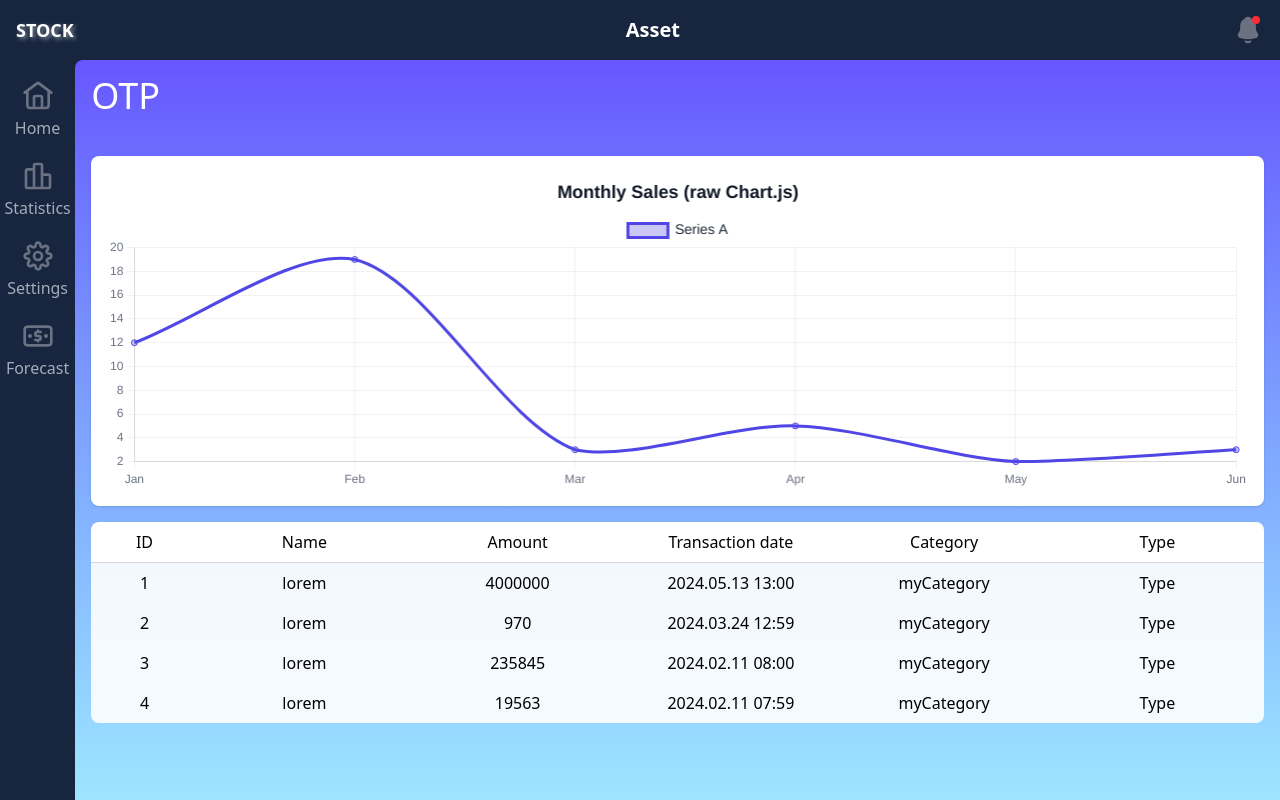
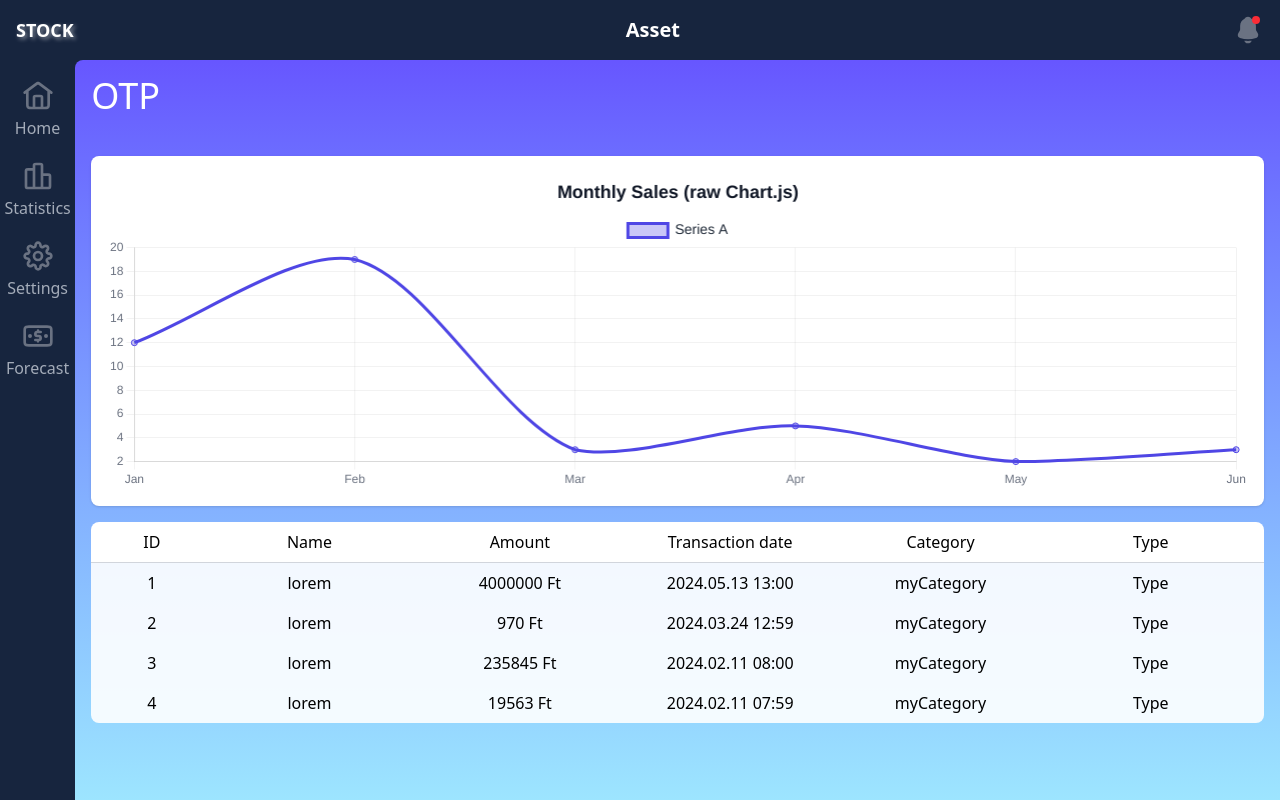
Before and after one commit to FinanceOrg/StockReact, a Next.js app: page /assets/1 in a window 1280 px wide. Built offline with nearby package versions, Linux system fonts and the light colour scheme.

Commit message:
Reformated AssetTransactions component

```diff
--- a/components/AssetTransactions.tsx
+++ b/components/AssetTransactions.tsx
@@ -1,8 +1,14 @@
 import clsx from "clsx";
 
-type AssetTransactionHeader = {
+type AssetType = 'id' | 'name' | 'value' | 'date' | 'category' | 'type';
+
+type AssetTransaction = {
+    value: string;
     name: string;
+    headerClass: string;
+    dataClass: string;
     class: string;
+    visibleInMobile: boolean;
 }
 
 type AssetTransactionData = {
@@ -15,13 +21,13 @@ type AssetTransactionData = {
 }
 
 export default function AssetTransactions() {
-    const header: AssetTransactionHeader[] = [
-        { name: 'ID', class: 'col-span-1'},
-        { name: 'Name', class: 'col-span-2'},
-        { name: 'Amount', class: 'col-span-2'},
-        { name: 'Transaction date', class: 'col-span-2'},
-        { name: 'Category', class: 'col-span-2'},
-        { name: 'Type', class: 'col-span-2'},
+    const meta: AssetTransaction[] = [
+        { value: 'id', name: 'ID', headerClass: '', dataClass: '' ,class: 'basis-1/11', visibleInMobile: false },
+        { value: 'name', name: 'Name', headerClass: '', dataClass: 'basis-1/2 font-bold sm:font-normal' ,class: 'sm:basis-2/11', visibleInMobile: true  },
+        { value: 'value', name: 'Amount', headerClass: '', dataClass: 'basis-1/2 text-right' ,class: 'sm:basis-2/11', visibleInMobile: true  },
+        { value: 'date', name: 'Transaction date', headerClass: '', dataClass: 'basis-full' ,class: 'sm:basis-2/11', visibleInMobile: true  },
+        { value: 'category', name: 'Category', headerClass: '', dataClass: '' ,class: 'basis-2/11', visibleInMobile: false  },
+        { value: 'type', name: 'Type', headerClass: '', dataClass: '' ,class: 'basis-2/11', visibleInMobile: false  },
     ]
 
     const data: AssetTransactionData[] = [
@@ -31,33 +37,42 @@ export default function AssetTransactions() {
         {id: 4, name: 'lorem', value: 19563, date: '2024.02.11 07:59', category: 'myCategory', type: 'Type'},
     ]
 
-    const dataKeys = Object.keys(data[0]) as (keyof AssetTransactionData)[]
-    // 'Category', 'Type'];
+    //const dataKeys = Object.keys(data[0]) as (keyof AssetTransactionData)[]
     return(
-        <div>
-            <div className="grid grid-cols-11 bg-white rounded-t-lg border-b border-gray-300">
+        <div className="mb-4">
+            <div className="hidden sm:flex bg-white rounded-t-lg border-b border-gray-300 justify-center px-2">
                 {
-                    header.map((item, index) => (
+                    meta.map((item, index) => (
                         <div key={index} className={clsx(
-                            "m-auto py-2",
-                            item.class
+                            "py-2 text-center",
+                            item.class,
+                            item.headerClass
                         )}
                         >{ item.name }</div>
                     ))
                 }
             </div>
-            <div className="grid grid-cols-11 bg-white/90 rounded-b-lg">
-                {
-                    data.map((row) => (
-                        dataKeys.map((key, index) => (
-                            <div key={key} className={clsx(
-                                'm-auto py-2',
-                                index === 0 ? 'col-span-1' : 'col-span-2',
-                            )}> { row[key] } </div>
-                        ))
-                    ))
-                }
-            </div>
+            {
+                data.map((row, i) => (
+                    <div key={row.id} className={clsx(
+                        "flex flex-wrap sm:flex-nowrap py-2 justify-between px-4 sm:px-2 bg-white",
+                        "sm:bg-white/90 hover:bg-white/70 transition duration-400",
+                        i === data.length - 1 && "rounded-b-lg",
+                        i === 0 && "rounded-t-lg sm:rounded-t-none"
+                    )}>
+                        {
+                            meta.map((meta, index) => (
+                                <div key={`${meta.value}-${row.id}`} className={clsx(
+                                    'sm:text-center sm:justify-center',
+                                    meta.class,
+                                    meta.dataClass,
+                                    meta.visibleInMobile ? '' : 'hidden sm:flex'
+                                )}> { meta.value === 'value' ? `${row[meta.value]} Ft` : row[meta.value] } </div>
+                            ))
+                        }
+                    </div>
+                ))
+            }
         </div>
     )
 }
```
